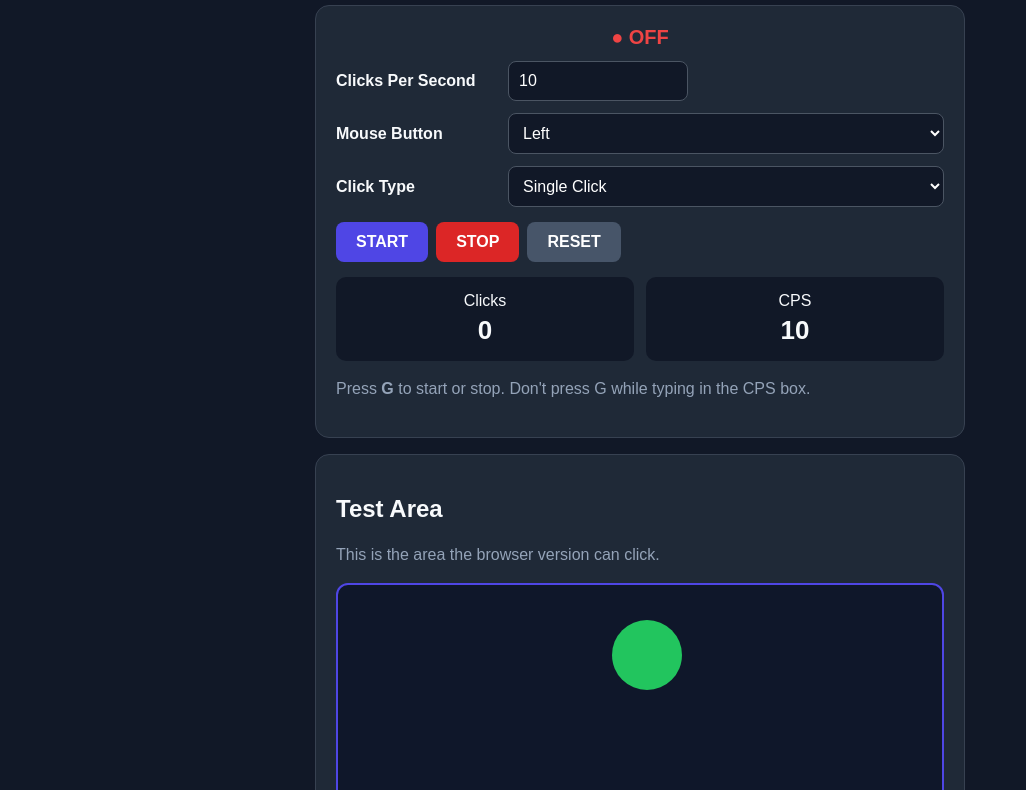
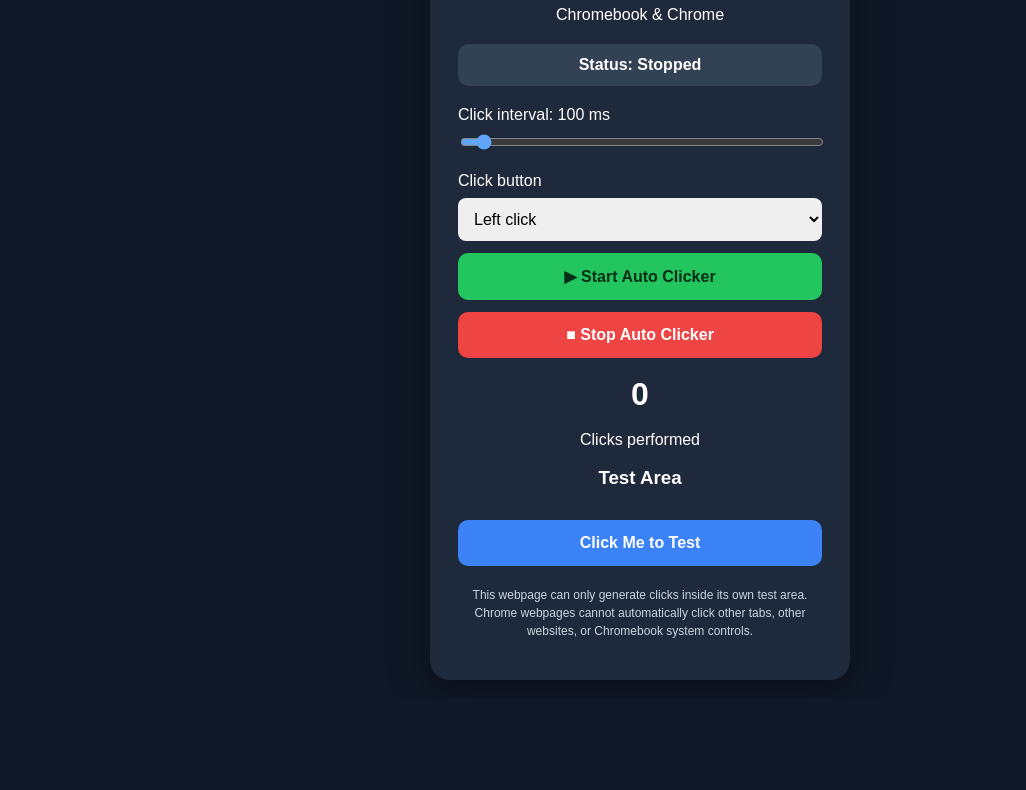
Before and after one commit to lalshaya34-lgtm/chrome-auto, a plain HTML site: page index.html in a window 1280 px wide. Shown: the part 101-891 px from the top of the page, without its empty margins (0-1026 px from the left). After the commit the page ends 800 px from the top, so only its background shows below. Drawn offline with Linux system fonts and the light colour scheme.

Commit message:
Update index.html

````diff
--- a/index.html
+++ b/index.html
@@ -1,10 +1,10 @@
-```html
+
 <!DOCTYPE html>
 <html lang="en">
 <head>
   <meta charset="UTF-8">
   <meta name="viewport" content="width=device-width, initial-scale=1.0">
-<title>My Auto Clicker</title>
+  <title>Chromebook Auto Clicker</title>
 
   <style>
     * {
@@ -13,555 +13,213 @@
 
     body {
       margin: 0;
-        background: #111827;
-        color: #f8fafc;
+      min-height: 100vh;
+      display: flex;
+      justify-content: center;
+      align-items: center;
       font-family: Arial, sans-serif;
+      background: #101827;
+      color: white;
     }
 
     .app {
-        width: min(650px, 94%);
-        margin: 30px auto;
+      width: 90%;
+      max-width: 420px;
+      padding: 28px;
+      border-radius: 20px;
+      background: #1e293b;
+      box-shadow: 0 10px 40px #0006;
+      text-align: center;
     }
 
     h1 {
-        text-align: center;
-        margin-bottom: 20px;
+      margin-top: 0;
+      color: #60a5fa;
     }
 
-    .panel {
-        background: #1f2937;
-        border: 1px solid #374151;
-        border-radius: 14px;
-        padding: 20px;
-        margin-bottom: 16px;
-    }
-
-    .row {
-        display: flex;
-        align-items: center;
-        gap: 12px;
-        margin: 12px 0;
+    .status {
+      margin: 20px 0;
+      padding: 12px;
+      border-radius: 10px;
+      background: #334155;
+      font-weight: bold;
     }
 
     label {
-        min-width: 160px;
-        font-weight: bold;
+      display: block;
+      margin: 18px 0 8px;
+      text-align: left;
     }
 
-    input,
-    select {
-        flex: 1;
-        padding: 10px;
+    input, select {
+      width: 100%;
+      padding: 12px;
+      border: none;
       border-radius: 8px;
-        border: 1px solid #4b5563;
-        background: #111827;
-        color: white;
       font-size: 16px;
     }
 
-    input[type="number"] {
-        max-width: 180px;
+    input[type="range"] {
+      padding: 0;
+      accent-color: #60a5fa;
     }
 
     button {
-        padding: 11px 20px;
-        border: 0;
-        border-radius: 8px;
-        background: #4f46e5;
-        color: white;
+      width: 100%;
+      padding: 14px;
+      margin-top: 12px;
+      border: none;
+      border-radius: 10px;
       font-size: 16px;
       font-weight: bold;
       cursor: pointer;
+      transition: 0.2s;
     }
 
     button:hover {
-        background: #6366f1;
+      filter: brightness(1.12);
     }
 
-    .stop {
-        background: #dc2626;
+    #start {
+      background: #22c55e;
+      color: #052e16;
     }
 
-    .stop:hover {
+    #stop {
       background: #ef4444;
+      color: white;
     }
 
-    .reset {
-        background: #475569;
+    #test {
+      background: #3b82f6;
+      color: white;
     }
 
-    .status {
-        text-align: center;
-        font-size: 20px;
+    .counter {
+      font-size: 32px;
       font-weight: bold;
-        color: #ef4444;
+      margin: 18px 0;
     }
 
-    .status.on {
-        color: #22c55e;
-    }
-
-    .stats {
-        display: grid;
-        grid-template-columns: 1fr 1fr;
-        gap: 12px;
-        margin-top: 15px;
-    }
-
-    .stat {
-        background: #111827;
-        border-radius: 10px;
-        padding: 15px;
-        text-align: center;
-    }
-
-    .number {
-        display: block;
-        font-size: 26px;
-        font-weight: bold;
-        margin-top: 5px;
-    }
-
-    #testArea {
-        position: relative;
-        height: 300px;
-        background: #0f172a;
-        border: 2px solid #4f46e5;
-        border-radius: 12px;
-        overflow: hidden;
-    }
-
-    #target {
-        position: absolute;
-        width: 70px;
-        height: 70px;
-        border-radius: 50%;
-        background: #22c55e;
-        border: none;
-        cursor: pointer;
-        padding: 0;
-    }
-
-    .help {
-        color: #94a3b8;
+    .note {
+      color: #cbd5e1;
+      font-size: 12px;
       line-height: 1.5;
-    }
-
-    .buttons {
-        display: flex;
-        flex-wrap: wrap;
-        gap: 8px;
-        margin-top: 15px;
+      margin-top: 20px;
     }
   </style>
 </head>
 
 <body>
+  <main class="app">
+    <h1>⚡ Auto Clicker</h1>
+    <p>Chromebook & Chrome</p>
 
-<div class="app">
-
-    <h1>🖱️ My Auto Clicker</h1>
-
-    <div class="panel">
-
-        <div id="status" class="status">
-            ● OFF
+    <div class="status" id="status">
+      Status: Stopped
     </div>
 
-        <div class="row">
-            <label for="cps">Clicks Per Second</label>
+    <label for="speed">
+      Click interval: <span id="speedText">100 ms</span>
+    </label>
+    <input
+      id="speed"
+      type="range"
+      min="10"
+      max="2000"
+      step="10"
+      value="100"
+    >
 
-            <input
-                id="cps"
-                type="number"
-                min="1"
-                max="1000"
-                value="10"
-            >
-        </div>
+    <label for="mode">Click button</label>
+    <select id="mode">
+      <option value="left">Left click</option>
+      <option value="right">Right click (test area only)</option>
+    </select>
 
-        <div class="row">
-            <label for="buttonType">Mouse Button</label>
+    <button id="start">▶ Start Auto Clicker</button>
+    <button id="stop">■ Stop Auto Clicker</button>
 
-            <select id="buttonType">
-                <option value="left">Left</option>
-                <option value="right">Right</option>
-                <option value="middle">Middle</option>
-            </select>
-        </div>
+    <div class="counter" id="counter">0</div>
+    <div>Clicks performed</div>
 
-        <div class="row">
-            <label for="clickType">Click Type</label>
+    <h3>Test Area</h3>
+    <button id="test">Click Me to Test</button>
 
-            <select id="clickType">
-                <option value="single">Single Click</option>
-                <option value="double">Double Click</option>
-            </select>
-        </div>
-
-        <div class="buttons">
-
-            <button id="start">
-                START
-            </button>
-
-            <button id="stop" class="stop">
-                STOP
-            </button>
-
-            <button id="reset" class="reset">
-                RESET
-            </button>
-
-        </div>
-
-        <div class="stats">
-
-            <div class="stat">
-                Clicks
-                <span
-                    id="clickCount"
-                    class="number"
-                >0</span>
-            </div>
-
-            <div class="stat">
-                CPS
-                <span
-                    id="currentCps"
-                    class="number"
-                >10</span>
-            </div>
-
-        </div>
-
-        <p class="help">
-            Press <strong>G</strong> to start or stop.
-            Don't press G while typing in the CPS box.
+    <p class="note">
+      This webpage can only generate clicks inside its own test area.
+      Chrome webpages cannot automatically click other tabs, other
+      websites, or Chromebook system controls.
     </p>
-
-    </div>
-
-    <div class="panel">
-
-        <h2>Test Area</h2>
-
-        <p class="help">
-            This is the area the browser version can click.
-        </p>
-
-        <div id="testArea">
-
-            <button
-                id="target"
-                aria-label="Click target"
-            ></button>
-
-        </div>
-
-    </div>
-
-</div>
-
+  </main>
 
   <script>
+    const speed = document.getElementById("speed");
+    const speedText = document.getElementById("speedText");
+    const status = document.getElementById("status");
+    const counter = document.getElementById("counter");
+    const start = document.getElementById("start");
+    const stop = document.getElementById("stop");
+    const test = document.getElementById("test");
+    const mode = document.getElementById("mode");
 
-const cpsInput =
-    document.getElementById("cps");
-
-const buttonType =
-    document.getElementById("buttonType");
-
-const clickType =
-    document.getElementById("clickType");
-
-const startButton =
-    document.getElementById("start");
-
-const stopButton =
-    document.getElementById("stop");
-
-const resetButton =
-    document.getElementById("reset");
-
-const status =
-    document.getElementById("status");
-
-const clickCount =
-    document.getElementById("clickCount");
-
-const currentCps =
-    document.getElementById("currentCps");
-
-const testArea =
-    document.getElementById("testArea");
-
-const target =
-    document.getElementById("target");
-
-
-let running = false;
     let timer = null;
     let clicks = 0;
 
+    speed.addEventListener("input", () => {
+      speedText.textContent = speed.value + " ms";
 
-/* Get CPS between 1 and 1000 */
+      if (timer !== null) {
+        runClicker();
+      }
+    });
 
-function getCPS() {
+    function performClick() {
+      const button = mode.value === "right" ? 2 : 0;
 
-    let value =
-        Number(cpsInput.value);
-
-    if (!Number.isFinite(value)) {
-        value = 10;
-    }
-
-    value =
-        Math.round(
-            Math.max(
-                1,
-                Math.min(
-                    1000,
-                    value
-                )
-            )
-        );
-
-    cpsInput.value = value;
-
-    currentCps.textContent = value;
-
-    return value;
-}
-
-
-/* Move target */
-
-function moveTarget() {
-
-    const padding = 10;
-
-    const maxX =
-        testArea.clientWidth -
-        target.offsetWidth -
-        padding;
-
-    const maxY =
-        testArea.clientHeight -
-        target.offsetHeight -
-        padding;
-
-    target.style.left =
-        (
-            padding +
-            Math.random() *
-            Math.max(0, maxX - padding)
-        ) + "px";
-
-    target.style.top =
-        (
-            padding +
-            Math.random() *
-            Math.max(0, maxY - padding)
-        ) + "px";
-}
-
-
-/* Actual test click */
-
-target.addEventListener(
-    "click",
-    function(event) {
-
-        clicks++;
-
-        clickCount.textContent =
-            clicks.toLocaleString();
-
-        moveTarget();
-
-    }
-);
-
-
-/* Generate a browser click */
-
-function doClick() {
-
-    const button =
-        buttonType.value;
-
-    let mouseButton = 0;
-
-    if (button === "right") {
-        mouseButton = 2;
-    }
-
-    if (button === "middle") {
-        mouseButton = 1;
-    }
-
-    const eventOptions = {
+      const event = new MouseEvent("click", {
         bubbles: true,
         cancelable: true,
         view: window,
-        button: mouseButton,
-        buttons: 0,
-        clientX:
-            target.getBoundingClientRect().left +
-            target.offsetWidth / 2,
-        clientY:
-            target.getBoundingClientRect().top +
-            target.offsetHeight / 2
-    };
+        button: button
+      });
 
-
-    if (clickType.value === "double") {
-
-        target.dispatchEvent(
-            new MouseEvent(
-                "dblclick",
-                eventOptions
-            )
-        );
-
-        clicks += 2;
-
-    } else {
-
-        target.dispatchEvent(
-            new MouseEvent(
-                "click",
-                eventOptions
-            )
-        );
-
+      test.dispatchEvent(event);
     }
 
-    clickCount.textContent =
-        clicks.toLocaleString();
+    function runClicker() {
+      clearInterval(timer);
 
+      timer = setInterval(() => {
+        performClick();
+      }, Number(speed.value));
+
+      status.textContent = "Status: Running";
+      status.style.color = "#86efac";
     }
 
+    start.addEventListener("click", () => {
+      if (timer !== null) return;
 
-/* Start */
+      runClicker();
+    });
 
-function start() {
+    stop.addEventListener("click", () => {
+      clearInterval(timer);
+      timer = null;
 
-    if (running) {
-        return;
-    }
+      status.textContent = "Status: Stopped";
+      status.style.color = "white";
+    });
 
-    const cps = getCPS();
+    test.addEventListener("click", () => {
+      clicks++;
+      counter.textContent = clicks;
+    });
 
-    running = true;
-
-    status.textContent =
-        "● ON";
-
-    status.classList.add("on");
-
-    timer =
-        setInterval(
-            doClick,
-            Math.max(
-                1,
-                1000 / cps
-            )
-        );
-}
-
-
-/* Stop */
-
-function stop() {
-
-    running = false;
-
-    if (timer !== null) {
-
-        clearInterval(timer);
-
-        timer = null;
-    }
-
-    status.textContent =
-        "● OFF";
-
-    status.classList.remove("on");
-}
-
-
-/* Reset */
-
-function reset() {
-
-    stop();
-
-    clicks = 0;
-
-    clickCount.textContent =
-        "0";
-
-    moveTarget();
-}
-
-
-/* Buttons */
-
-startButton.onclick = start;
-
-stopButton.onclick = stop;
-
-resetButton.onclick = reset;
-
-
-/* Update CPS display */
-
-cpsInput.addEventListener(
-    "input",
-    getCPS
-);
-
-
-/* G keyboard shortcut */
-
-document.addEventListener(
-    "keydown",
-    function(event) {
-
-        if (
-            event.key === "g" ||
-            event.key === "G"
-        ) {
-
-            if (
-                event.target.tagName === "INPUT" ||
-                event.target.tagName === "TEXTAREA"
-            ) {
-                return;
-            }
-
+    test.addEventListener("contextmenu", (event) => {
       event.preventDefault();
-
-            if (running) {
-                stop();
-            } else {
-                start();
-            }
-
-        }
-
-    }
-);
-
-
-/* Initial target position */
-
-moveTarget();
-
+    });
   </script>
-
 </body>
 </html>
-```
````
Lines whose indentation alone changed are shown as unchanged.
